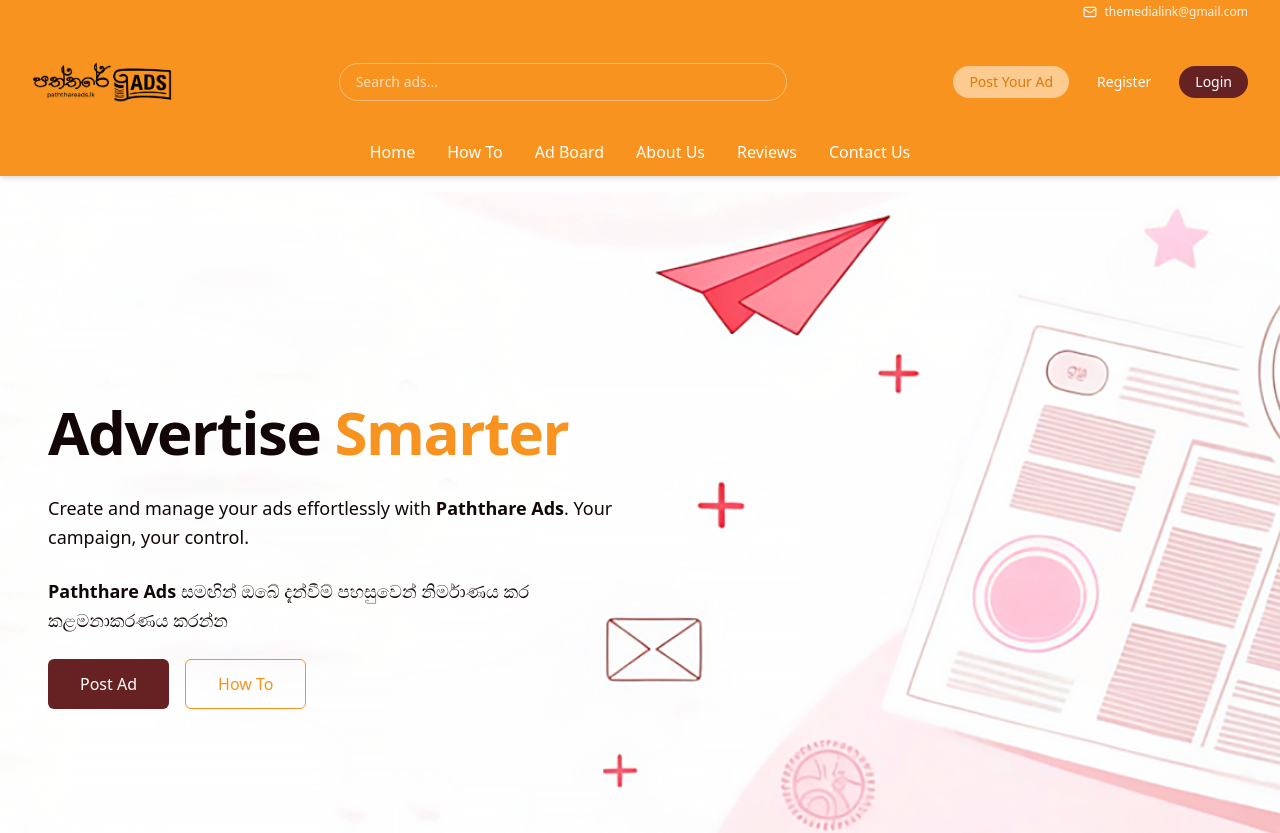
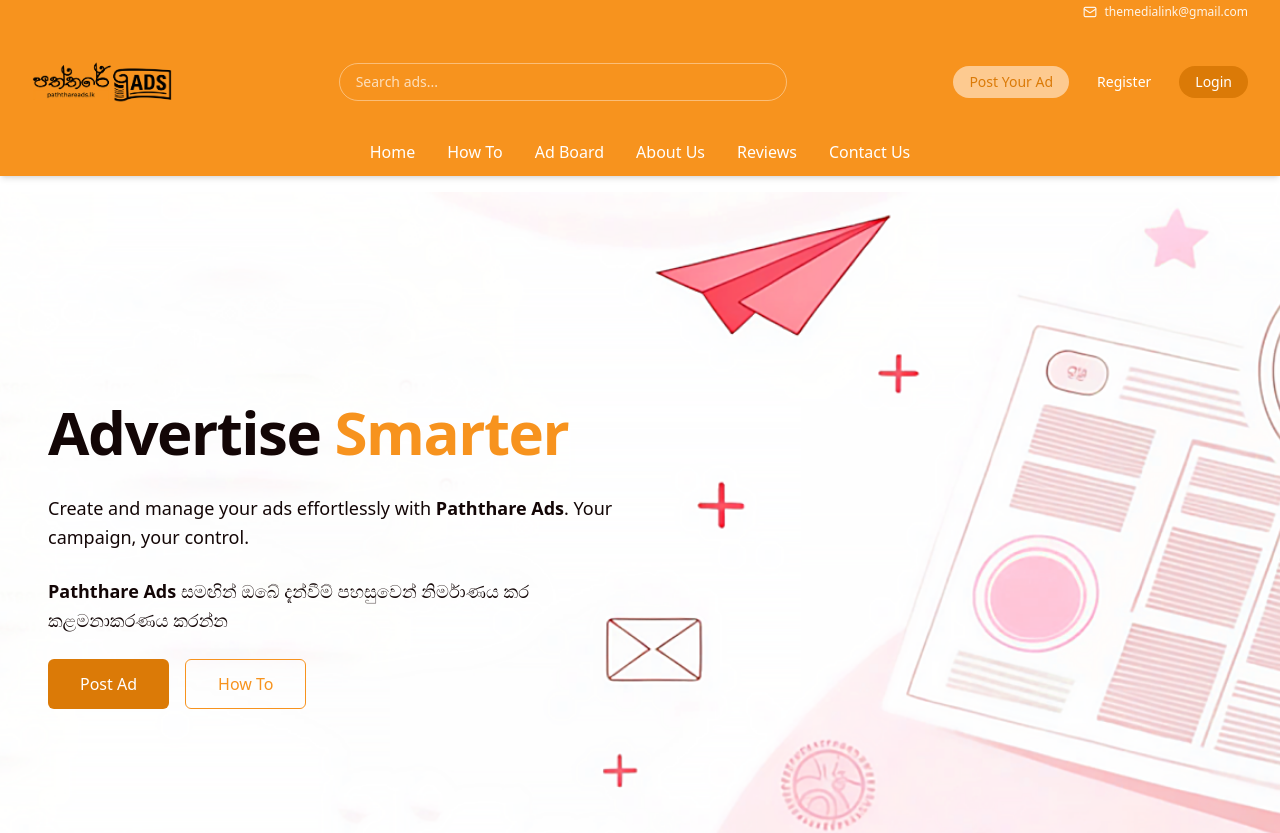
Before and after one commit to gayashanp-hastec/paththareads-hastec, a Next.js app: page / in a window 1280 px wide. Shown: the top 833 px of the page. Built offline with nearby package versions, Linux system fonts and the light colour scheme.

Commit message:
Update globals.css

```diff
--- a/app/(client)/globals.css
+++ b/app/(client)/globals.css
@@ -30,7 +30,7 @@
   --color-text: #130606;
   --color-text-highlight: #c17181;
   --color-text-dark-highlight: #b57c3e;
-  --color-button: #662222;
+  --color-button: #db7a07;
   --color-button-hover: #fff;
 
   /* animations */
```
